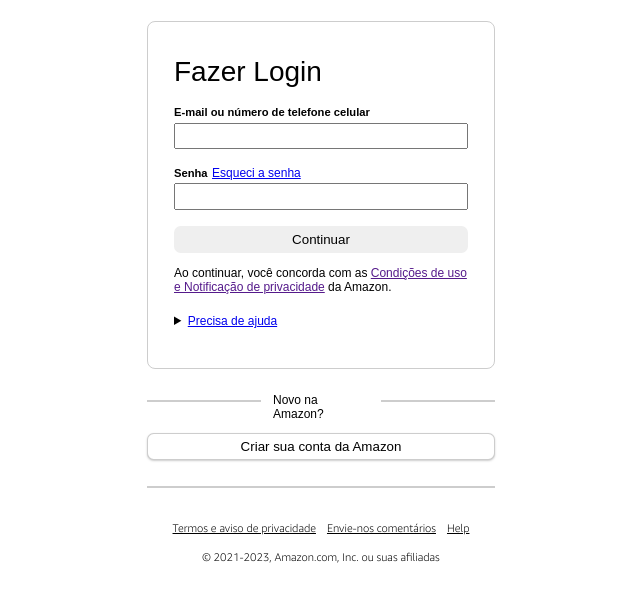
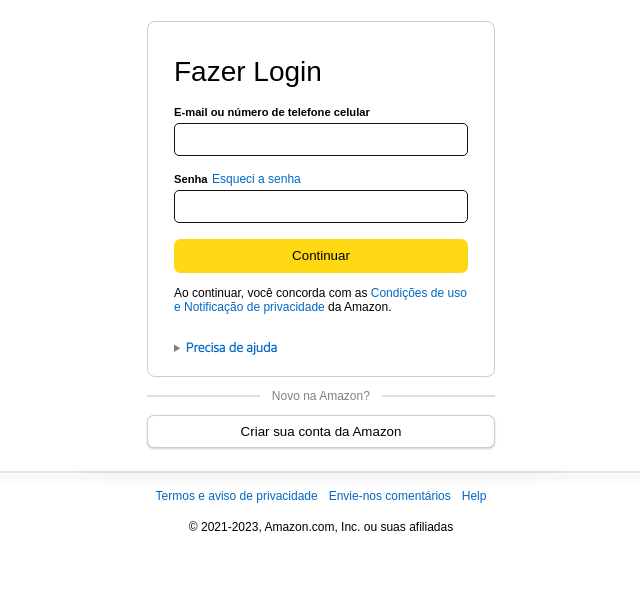
Before and after one commit to Lucianolpsf/primevideo, a plain HTML site: page pages/login.html in a window 1280 px wide. Shown: the part 67-668 px from the top of the page, without its empty margins (319-959 px from the left). Drawn offline with Linux system fonts and the light colour scheme.

Commit message:
concluindo links e estilo de pagina de login

```diff
--- a/assets/css/login.css
+++ b/assets/css/login.css
@@ -1,5 +1,5 @@
 @import url(./header.css);
-@import url(./footer.css);
+/* @import url(./footer.css); */
 
 @font-face {
     font-family: 'amazon ember light';
@@ -52,15 +52,14 @@ label {
 }
 input {
     width: 100%;
-    height: 2em;
+    height: 2.5em;
     margin-bottom: 1em;
     margin-top: .2em;
 }
 
 button {
     width: 100%;
-    height: 2em;
-    margin-bottom: 2em;
+    height: 2.5em;
     box-shadow:0 1px 2px #80808064;
     background-color: #ffffff;
     transition: .2s;
@@ -68,13 +67,22 @@ button {
 
 button:hover{
     background-color: #f6f6f6;
+    cursor: pointer;
 }
 
 p, a {
     font-size: 12px;
 }
+a{
+    color: #0068c6;
+    text-decoration: none;
+}
 
-hr ,form, footer {
+a:hover{
+    color: #c45500;
+}
+
+form, footer {
     max-width: 21.75em;
 }
 
@@ -83,15 +91,59 @@ input[type="submit"] {
     padding: .2em;
     border: none;
     border-radius: .5em;
+    background-color: #ffd814;
+    transition: background-color .2s;
+}
+
+input[type="submit"]:hover{
+   background-color: #f7ca00;
+}
+
+input[type="text"], input[type="password"]{
+    border: 1px solid #111111;
+    border-radius: 5px;
+    height: 2.5em;
+}
+
+input[type="text"]:focus, input[type="password"]:focus{
+    outline: 3px solid #c8f3fa;
+    background-color: #f7feff;
 }
 
 summary {
-    margin: 1.5em 0;
+    margin-top: 1.5em;
+}
+
+summary::marker{
+    font-size: .7em;
+    color: gray;
+}
+
+details ul {
+    list-style: none;
+}
+
+details ul li {
+    margin: .5em 0;
+}
+
+details summary a,
+details ul li a{
+    font-family: 'amazon ember light';
     font-size: 13px;
+    font-weight: 600;
+}
+
+details ul li a {
+    padding-left: 17px;
+};
+
+main button a {
+
 }
 
 hr{
-    border: 1px solid #80808064
+    border: 1px solid #80808043
 }
 
 .novo {
@@ -101,21 +153,39 @@ hr{
 
 .novo hr {
     width: 100%;
-    ;
 }
 
 .novo p {
-    margin: 2em 1em 1em 1em;
-    min-width: 8em;
-
+    margin: 1em 1em 1em 1em;
+    min-width: 8.2em;
+    color: gray;
 }
 
 footer {
     padding: 0;
     min-width: 100%;
     font-size: 11px;
+
+    display: flex;
+    flex-direction: column;
+    align-items: center;
+    justify-content: center;
+    gap: 0.5em;
+
+    height: 9.8em;
+}
+
+footer hr {
+    width: 70%;
+    margin-bottom: 1em;
+    border-radius: 50%;
+    box-shadow: 0 4px 9px #80808064;
 }
 
 footer ul {
+    display: flex;
+    gap: 1em;
+
+    list-style: none;
     margin-bottom: 1em;
 }
--- a/pages/login.html
+++ b/pages/login.html
@@ -3,7 +3,8 @@
 <head>
     <meta charset="UTF-8">
     <meta name="viewport" content="width=device-width, initial-scale=1.0">
-    <title>Document</title>
+    <title>Acessar Amazon</title>
+    <link rel="shortcut icon" href="../assets/images/logos/icons8-amazon-24.ico" type="image/x-ico">
     <link rel="stylesheet" href="../assets/css/login.css">
 </head>
 <body>
@@ -18,18 +19,18 @@
                 <input type="text" id="login" name="login">
             </div>
             <div>
-                <label for="login">Senha</label> <a href="#">Esqueci a senha</a>
-                <input type="text" id="login" name="login">
+                <label for="password">Senha</label> <a href="#">Esqueci a senha</a>
+                <input type="password" id="password" name="password">
             </div>
             <input type="submit" value="Continuar">
-            <p>Ao continuar, você concorda com as <a href="">Condições de uso e Notificação de privacidade</a> da Amazon.</p>
+            <p>Ao continuar, você concorda com as <a href="https://www.primevideo.com/help/ref=av_auth_te?nodeId=202064890" target="_blank">Condições de uso e Notificação de privacidade</a> da Amazon.</p>
 
 
             <details>
                 <summary><a href="#">Precisa de ajuda</a></summary>
                 <ul>
-                    <li><a href="#">Esqueci a senha</a></li>
-                    <li><a href="#">Outros problemas com o acesso</a></li>
+                    <li><a href="https://www.amazon.com.br/ap/forgotpassword?showRememberMe=true&openid.pape.max_auth_age=0&openid.identity=http%3A%2F%2Fspecs.openid.net%2Fauth%2F2.0%2Fidentifier_select&accountStatusPolicy=P1&siteState=134-3042898-4545229&language=pt_BR&pageId=amzn_prime_video_ww&openid.return_to=https%3A%2F%2Fna.primevideo.com%2Fregion%2Fna%2Fauth%2Freturn%2Fref%3Dav_auth_ap%3F_t%3Dsg0tvj_78nHspbx-_uA9RNDhlc7CHYHlfMpRQcjPeCk0YAAAAAQAAAABlPEXccmF3AAAAAPgWC9WfHH8iB-olH_E9xQ%26location%3D%2Fregion%2Fna%2F%3Fref_%253Datv_auth_pre&prevRID=31V1V3M2MV30RR2890X0&openid.assoc_handle=amzn_prime_video_sso_br&openid.mode=checkid_setup&prepopulatedLoginId=&failedSignInCount=0&openid.claimed_id=http%3A%2F%2Fspecs.openid.net%2Fauth%2F2.0%2Fidentifier_select&openid.ns=http%3A%2F%2Fspecs.openid.net%2Fauth%2F2.0" target="_blank">Esqueci a senha</a></li>
+                    <li><a href="https://www.amazon.com.br/gp/help/customer/account-issues/ref=ap_login_with_otp_claim_collection?ie=UTF8" target="_blank">Outros problemas com o acesso</a></li>
                 </ul>
             </details>
         </form>
@@ -38,15 +39,15 @@
                 <p>Novo na Amazon?</p>
             <hr>
         </div>
-        <button>Criar sua conta da Amazon</button>
-        <hr>
+       <a href="https://www.amazon.com.br/ap/register?showRememberMe=true&openid.pape.max_auth_age=0&openid.identity=http%3A%2F%2Fspecs.openid.net%2Fauth%2F2.0%2Fidentifier_select&accountStatusPolicy=P1&siteState=134-3042898-4545229&language=pt_BR&pageId=amzn_prime_video_ww&openid.return_to=https%3A%2F%2Fna.primevideo.com%2Fauth%2Freturn%2Fref%3Dav_auth_ap%3F_t%3Dsg5JunR6Me0Gu7MkmhBTBW26NwPR0tLYMSU3FWHWvF_vIAAAAAQAAAABlPH0fcmF3AAAAAPgWC9WfHH8iB-olH_E9xQ%26location%3D%2Fhelp%2Fcontact-us%3Fref_%253Datv_auth_red_aft&prevRID=PXPHFJSZ2QZXZ4XVNYMH&openid.assoc_handle=amzn_prime_video_sso_br&openid.mode=checkid_setup&prepopulatedLoginId=&failedSignInCount=0&openid.claimed_id=http%3A%2F%2Fspecs.openid.net%2Fauth%2F2.0%2Fidentifier_select&openid.ns=http%3A%2F%2Fspecs.openid.net%2Fauth%2F2.0" target="_blank"> <button>Criar sua conta da Amazon</button></a>
     </main>
 
     <footer>
+        <hr>
         <ul>
-            <li><a href="#">Termos e aviso de privacidade</a></li>
-            <li><a href="#">Envie-nos comentários</a></li>
-            <li><a href="#">Help</a></li>
+            <li><a href="https://www.primevideo.com/help/ref=av_auth_ter?nodeId=202064890" target="_blank">Termos e aviso de privacidade</a></li>
+            <li><a href="./pages/login.html" target="_blank">Envie-nos comentários</a></li>
+            <li><a href="https://www.primevideo.com/help/ref=av_auth_hp" target="_blank">Help</a></li>
         </ul>
 
         <p>© 2021-2023, Amazon.com, Inc. ou suas afiliadas</p>
```
Also changed, not shown: index.html (+15 -15 lines), assets/images/logos/icons8-amazon-24.ico (added).
